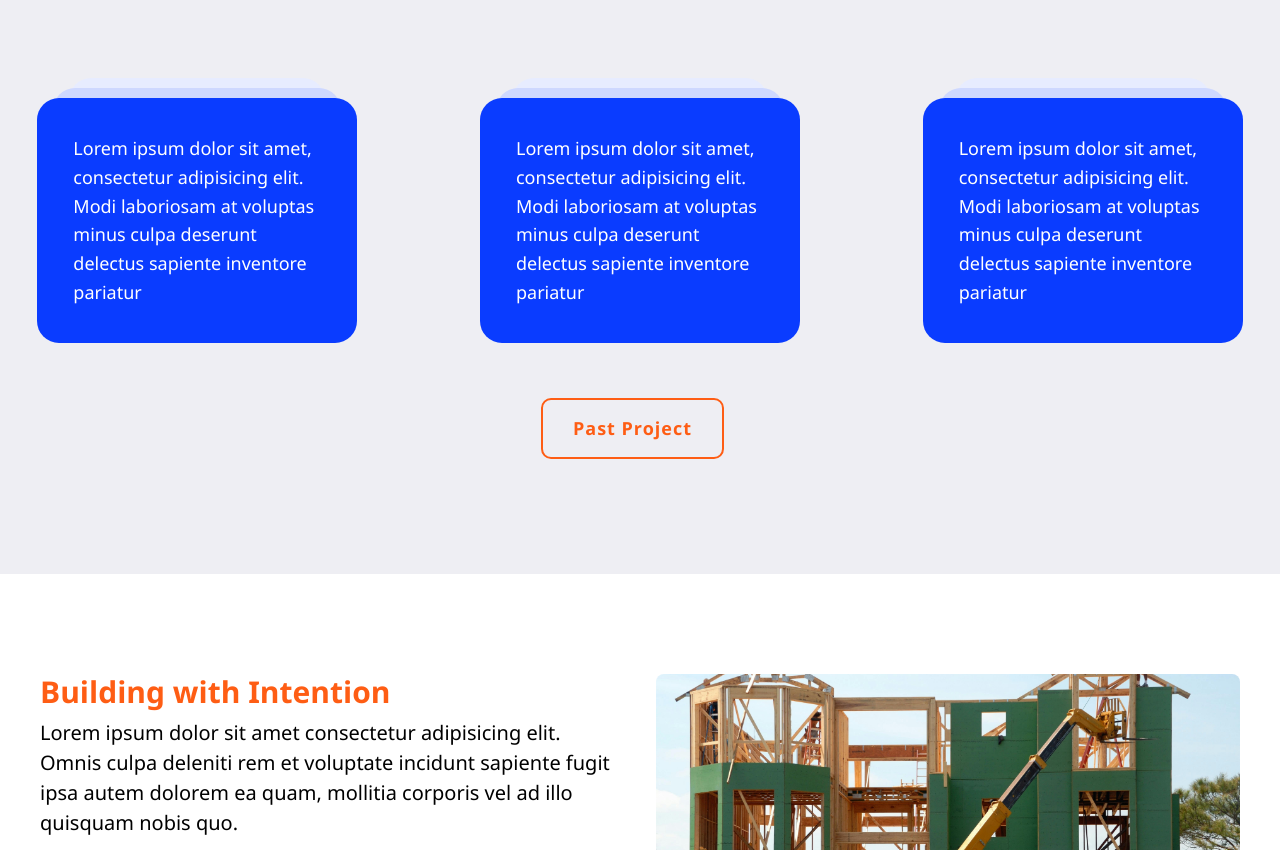
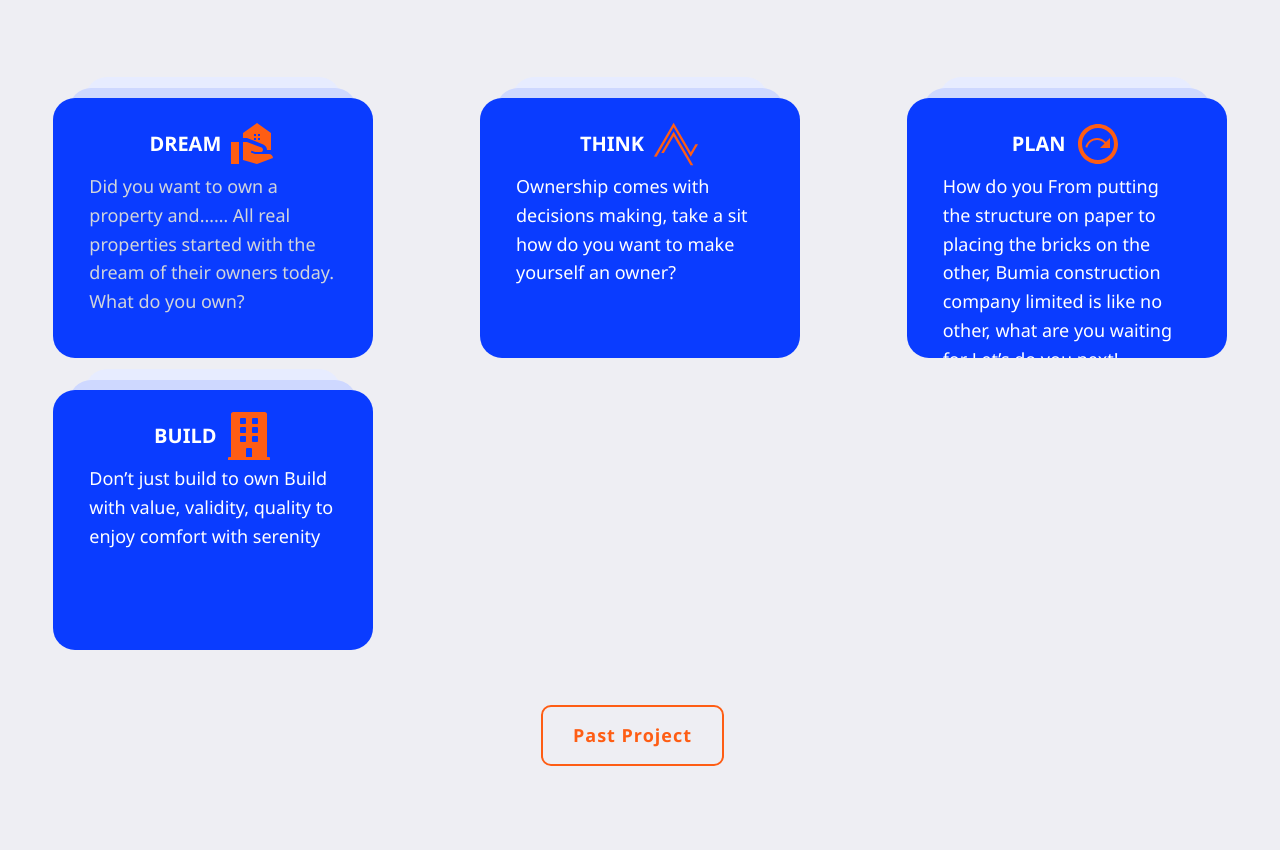
Before and after one commit to Prom-ise/construction-website, a React (Vite) app: page / in a window 1280 px wide. Shown: the part 767-1617 px from the top of the page. Built offline with nearby package versions, Linux system fonts and the light colour scheme.

Commit message:
feat: enhance Homepage layout with new cards and improved styling

```diff
--- a/src/App.css
+++ b/src/App.css
@@ -81,8 +81,9 @@ body{
   .content {
     display: flex;
     flex-direction: column;
-    align-items: flex-start;
+    /* align-items: flex-start; */
     gap: 24px;
+     height: 260px;
     padding: 36px;
     border-radius: 22px;
     color: #ffffff;
--- a/src/pages/Homepage.jsx
+++ b/src/pages/Homepage.jsx
@@ -1,9 +1,11 @@
 import React from "react";
 import { Link } from "react-router-dom";
-import Faq from "../components/Faq.jsx"
+import Faq from "../components/Faq.jsx";
 import construct1 from "../assets/construct1.jpg";
 import construct2 from "../assets/construct2.jpg";
 import construct3 from "../assets/construct3.jpg";
+import { MdRealEstateAgent, MdOutlineNextPlan } from "react-icons/md";
+import { FaThinkPeaks, FaBuilding } from "react-icons/fa";
 
 const Homepage = () => {
   return (
@@ -27,7 +29,9 @@ const Homepage = () => {
             craftmanship.
           </p>
           <div className="mt-4">
-            <Link to="/about" className="button">Learn More</Link>
+            <Link to="/about" className="button">
+              Learn More
+            </Link>
           </div>
         </div>
         <div className="arrows w-full md:w-7/12 flex items-center justify-end p-8 gap-4"></div>
@@ -36,21 +40,64 @@ const Homepage = () => {
 
       {/* Cards Section */}
       <div className="my-10 md:my-[5em]">
-  <div className="grid grid-cols-1 sm:grid-cols-2 lg:grid-cols-3 gap-6 md:gap-[4em] items-center mx-auto px-4">
-    {[1, 2, 3].map((_, i) => (
-      <div className="card w-full mx-auto" key={i}>
+        <div className="grid grid-cols-1 sm:grid-cols-2 lg:grid-cols-3 gap-6 md:gap-8 px-4">
+          <div className="card w-full mx-auto">
             <div className="content">
-          <p className="para">
-            Lorem ipsum dolor sit amet, consectetur adipisicing elit. Modi
-            laboriosam at voluptas minus culpa deserunt delectus sapiente
-            inventore pariatur
+              <div className="flex justify-center items-center mb-[-1em] mt-[-.7em] gap-2">
+                <h1 className="font-bold">DREAM</h1>
+                <MdRealEstateAgent className="text-[#fe5d14]" />
+              </div>
+              <p className="para text-gray-300">
+                Did you want to own a property and…… All real properties started
+                with the dream of their owners today. What do you own?
               </p>
             </div>
           </div>
-    ))}
+
+          <div className="card w-full mx-auto">
+            <div className="content">
+              <div className="flex justify-center items-center mb-[-1em] mt-[-.7em] gap-2">
+                <h1 className="font-bold">THINK</h1>
+                <FaThinkPeaks className="text-[#fe5d14]" />
+              </div>
+              <p className="para">
+                Ownership comes with decisions making, take a sit how do you
+                want to make yourself an owner?
+              </p>
+            </div>
+          </div>
+
+          <div className="card w-full mx-auto">
+            <div className="content">
+              <div className="flex justify-center items-center mb-[-1em] mt-[-.7em] gap-2">
+                <h1 className="font-bold">PLAN</h1>
+                <MdOutlineNextPlan className="text-[#fe5d14]" />
+              </div>
+              <p className="para">
+                How do you From putting the structure on paper to placing the
+                bricks on the other, Bumia construction company limited is like
+                no other, what are you waiting for Let’s do you next!
+              </p>
+            </div>
+          </div>
+
+          <div className="card w-full mx-auto">
+            <div className="content">
+              <div className="flex justify-center items-center mb-[-1em] mt-[-.7em] gap-2">
+                <h1 className="font-bold">BUILD</h1>
+                <FaBuilding className="text-[#fe5d14]" />
+              </div>
+              <p className="para">
+                Don’t just build to own Build with value, validity, quality to
+                enjoy comfort with serenity
+              </p>
+            </div>
+          </div>
         </div>
         <div className="flex justify-center mt-8 md:mt-[2em]">
-    <Link to="/projects" className="button font-bold">Past Project</Link>
+          <Link to="/projects" className="button font-bold">
+            Past Project
+          </Link>
         </div>
       </div>
 
@@ -61,32 +108,43 @@ const Homepage = () => {
             Building with Intention
           </h1>
           <p className="text-black mt-2">
-            Lorem ipsum dolor sit amet consectetur adipisicing elit. Omnis
-            culpa deleniti rem et voluptate incidunt sapiente fugit ipsa autem
-            dolorem ea quam, mollitia corporis vel ad illo quisquam nobis quo.
+            Lorem ipsum dolor sit amet consectetur adipisicing elit. Omnis culpa
+            deleniti rem et voluptate incidunt sapiente fugit ipsa autem dolorem
+            ea quam, mollitia corporis vel ad illo quisquam nobis quo.
           </p>
           <p className="text-black mt-4">
             Lorem ipsum dolor sit amet consectetur, adipisicing elit. Optio
-            tempora illo necessitatibus aut ad quae aliquid modi autem
-            adipisci esse blanditiis voluptas, vero a quas ratione ea
-            explicabo! Nemo, quibusdam?
+            tempora illo necessitatibus aut ad quae aliquid modi autem adipisci
+            esse blanditiis voluptas, vero a quas ratione ea explicabo! Nemo,
+            quibusdam?
           </p>
-          <Link to='/about' className="button font-bold mt-4">About Us</Link>
+          <Link to="/about" className="button font-bold mt-4">
+            About Us
+          </Link>
         </div>
         <div className="w-full md:w-6/12 flex justify-center">
-          <img src={construct2} alt="const-img.." className="rounded-lg max-h-80 w-full object-cover" />
+          <img
+            src={construct2}
+            alt="const-img.."
+            className="rounded-lg max-h-80 w-full object-cover"
+          />
         </div>
       </div>
 
       {/* Call to Action Section */}
-      <div className="relative px-4 md:p-[3em] w-full bg-cover bg-center bg-no-repeat" style={{ backgroundImage: `url(${construct3})` }}>
+      <div
+        className="relative px-4 md:p-[3em] w-full bg-cover bg-center bg-no-repeat"
+        style={{ backgroundImage: `url(${construct3})` }}
+      >
         <div className="absolute inset-0 bg-black opacity-60"></div>
         <div className="relative z-10 py-10 md:py-0">
           <h1 className="text-center text-2xl md:text-4xl text-[rgb(254,93,20)] font-bold">
             Ready to Discuss your Next Project?
           </h1>
           <div className="flex justify-center my-5">
-            <Link to='/contact' className="get-in font-bold">Get in Touch</Link>
+            <Link to="/contact" className="get-in font-bold">
+              Get in Touch
+            </Link>
           </div>
         </div>
       </div>
@@ -94,8 +152,12 @@ const Homepage = () => {
       {/* FAQ Section */}
       <div className="mt-10 md:mt-[7em] px-4">
         <div>
-          <h1 className="text-center text-[rgb(254,93,20)] font-bold">Our FAQS</h1>
-          <h1 className="text-center font-bold text-2xl md:text-4xl text-black">Frequently asked Questions</h1>
+          <h1 className="text-center text-[rgb(254,93,20)] font-bold">
+            Our FAQS
+          </h1>
+          <h1 className="text-center font-bold text-2xl md:text-4xl text-black">
+            Frequently asked Questions
+          </h1>
           <div>
             <Faq />
           </div>
```
Lines whose indentation alone changed are shown as unchanged.
